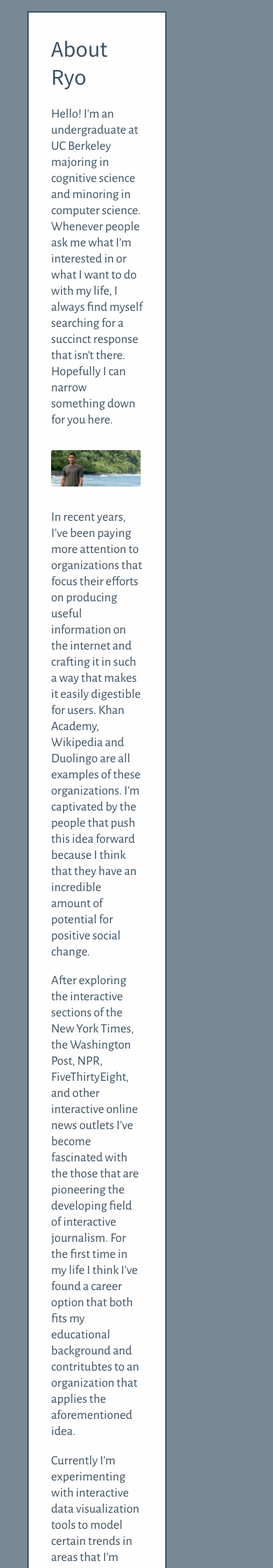
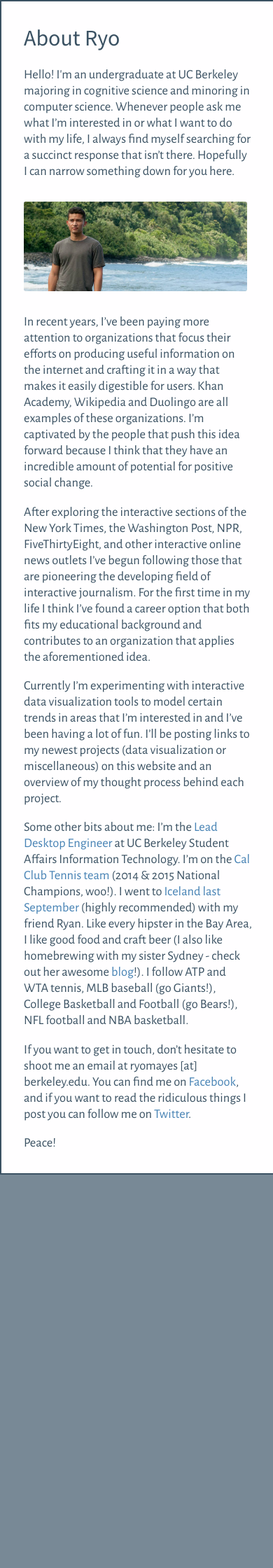
Before and after one commit to ryomayes/ryomayes.github.io, a Jekyll site: the page built from about.html, in a window 390 px wide. Shown: the top 2240 px of the page at 70% size. Built offline with Jekyll 4.4.1, drawn with Linux system fonts in a browser that asks for light colours; after the commit the page ends 1678 px from its top, so only the background shows below that; some of the changed text lies outside the part shown.

Commit message:
Fixed typos, made mobile-friendly

```diff
--- a/about.html
+++ b/about.html
@@ -4,13 +4,13 @@
 ---
 <p>Hello! I'm an undergraduate at UC Berkeley majoring in cognitive science and minoring in computer science. Whenever people ask me what I’m interested in or what I want to do with my life, I always find myself searching for a succinct response that isn’t there. Hopefully I can narrow something down for you here.</p>
 <img src="/src/img/me.png">
-<p>In recent years, I’ve been paying more attention to organizations that focus their efforts on producing useful information on the internet and crafting it in such a way that makes it easily digestible for users. Khan Academy, Wikipedia and Duolingo are all examples of these organizations. I’m captivated by the people that push this idea forward because I think that they have an incredible amount of potential for positive social change.</p>
+<p>In recent years, I’ve been paying more attention to organizations that focus their efforts on producing useful information on the internet and crafting it in a way that makes it easily digestible for users. Khan Academy, Wikipedia and Duolingo are all examples of these organizations. I’m captivated by the people that push this idea forward because I think that they have an incredible amount of potential for positive social change.</p>
 
-<p>After exploring the interactive sections of the New York Times, the Washington Post, NPR, FiveThirtyEight, and other interactive online news outlets I’ve become fascinated with the those that are pioneering the developing field of interactive journalism. For the first time in my life I think I’ve found a career option that both fits my educational background and contritubtes to an organization that applies the aforementioned idea.</p>
+<p>After exploring the interactive sections of the New York Times, the Washington Post, NPR, FiveThirtyEight, and other interactive online news outlets I’ve begun following those that are pioneering the developing field of interactive journalism. For the first time in my life I think I’ve found a career option that both fits my educational background and contributes to an organization that applies the aforementioned idea.</p>
 
 <p>Currently I’m experimenting with interactive data visualization tools to model certain trends in areas that I’m interested in and I’ve been having a lot of fun. I’ll be posting links to my newest projects (data visualization or miscellaneous) on this website and an overview of my thought process behind each project.</p>
 
-<p>Some other bits about me: I’m the <a href="https://www.rescomp.berkeley.edu/about/jobs/desktopengineering/leadde/">Lead Desktop Engineer</a> at UC Berkeley Student Affairs Information Technology. I’m on the <a href="http://californiaclubtennis.com/">Cal Club Tennis team</a> (2014 & 2015 National Champions, woo!). I went to <a href="https://www.flickr.com/photos/ryomayes/sets/72157659711281866/">Iceland last September</a> (highly recommended) with my friend Ryan. Like every other hipster in the Bay Area, I like good food and craft beer (I also like homebrewing with my sister Sydney - check out her awesome <a href="thethoughtburger.com">blog</a>!). I follow ATP and WTA tennis, MLB baseball (go Giants!), College Basketball and Football (go Bears!), NFL football and NBA basketball.</p>
+<p>Some other bits about me: I’m the <a href="https://www.rescomp.berkeley.edu/about/jobs/desktopengineering/leadde/">Lead Desktop Engineer</a> at UC Berkeley Student Affairs Information Technology. I’m on the <a href="http://californiaclubtennis.com/">Cal Club Tennis team</a> (2014 & 2015 National Champions, woo!). I went to <a href="https://www.flickr.com/photos/ryomayes/sets/72157659711281866/">Iceland last September</a> (highly recommended) with my friend Ryan. Like every hipster in the Bay Area, I like good food and craft beer (I also like homebrewing with my sister Sydney - check out her awesome <a href="http://thethoughtburger.com">blog</a>!). I follow ATP and WTA tennis, MLB baseball (go Giants!), College Basketball and Football (go Bears!), NFL football and NBA basketball.</p>
 
 <p>If you want to get in touch, don’t hesitate to shoot me an email at ryomayes [at] berkeley.edu. You can find me on <a href="https://www.facebook.com/ryo.mayes">Facebook</a>, and if you want to read the ridiculous things I post you can follow me on <a href="https://twitter.com/ryomayes">Twitter</a>.</p>
 
--- a/index.html
+++ b/index.html
@@ -16,10 +16,10 @@
       <a class="me-links" href="https://github.com/ryomayes">
         <i class="fa fa-github-alt"></i>
       </a>
-      <a class="me-links" href="/src/resources/Resume.pdf"><i class="fa fa-file-text-o"></i></a>
-      <a class="me-links" href="/src/resources/resume.txt"><i class="fa fa-file-pdf-o"></i></a>
+      <a class="me-links" href="/src/resources/Resume.pdf"><i class="fa fa-file-pdf-o"></i></a>
+      <a class="me-links" href="/src/resources/resume.txt"><i class="fa fa-file-text-o"></i></a>
     </p>
-    <p>Want to hear more? You're my new favorite person. Have a look over <a href="about">here.</a> You can check out the stuff I've been working on over there. &rarr;</p>
+    <p>Want to hear more? You're my new favorite person. Have a look over <a href="about">here.</a> You can check out the stuff I've been working on over there. <span id="rarr">&rarr;</span><span id="larr">&darr;</span></p>
   </div>
 </section>
 <section id="stuff" class="homediv">
--- a/src/css/post.css
+++ b/src/css/post.css
@@ -41,3 +41,11 @@
 a:hover {
 	text-decoration: underline;
 }
+@media screen and (max-width: 800px) {
+	.blurb-wrapper {
+		width: 100%;
+		margin: 0;
+		left: 0;
+		bottom: 0;
+	}
+}
```
Also changed, not shown: projects/ATPAverageAge/css/style.css (+8 -14 lines), src/css/style.css (+55 -5 lines).
